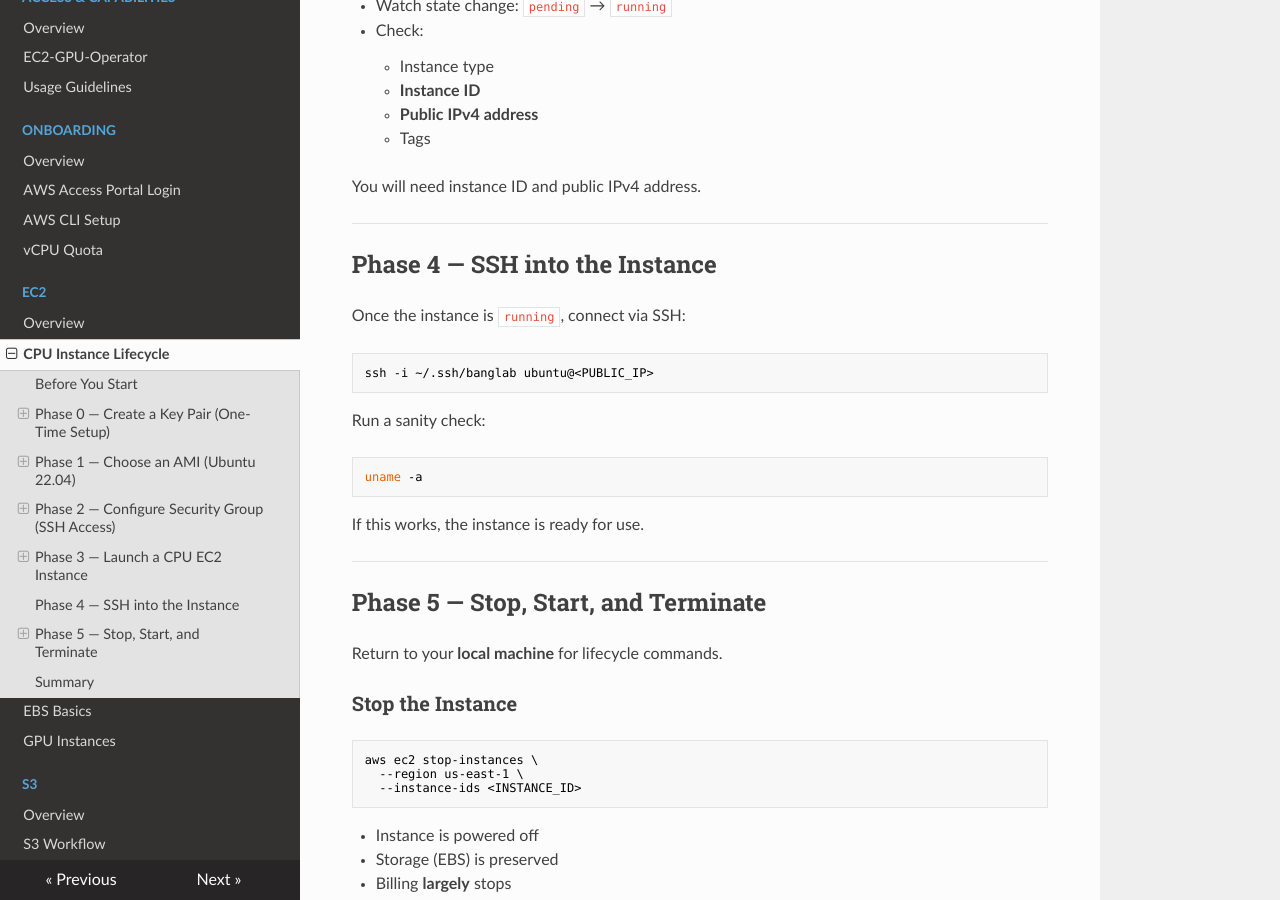
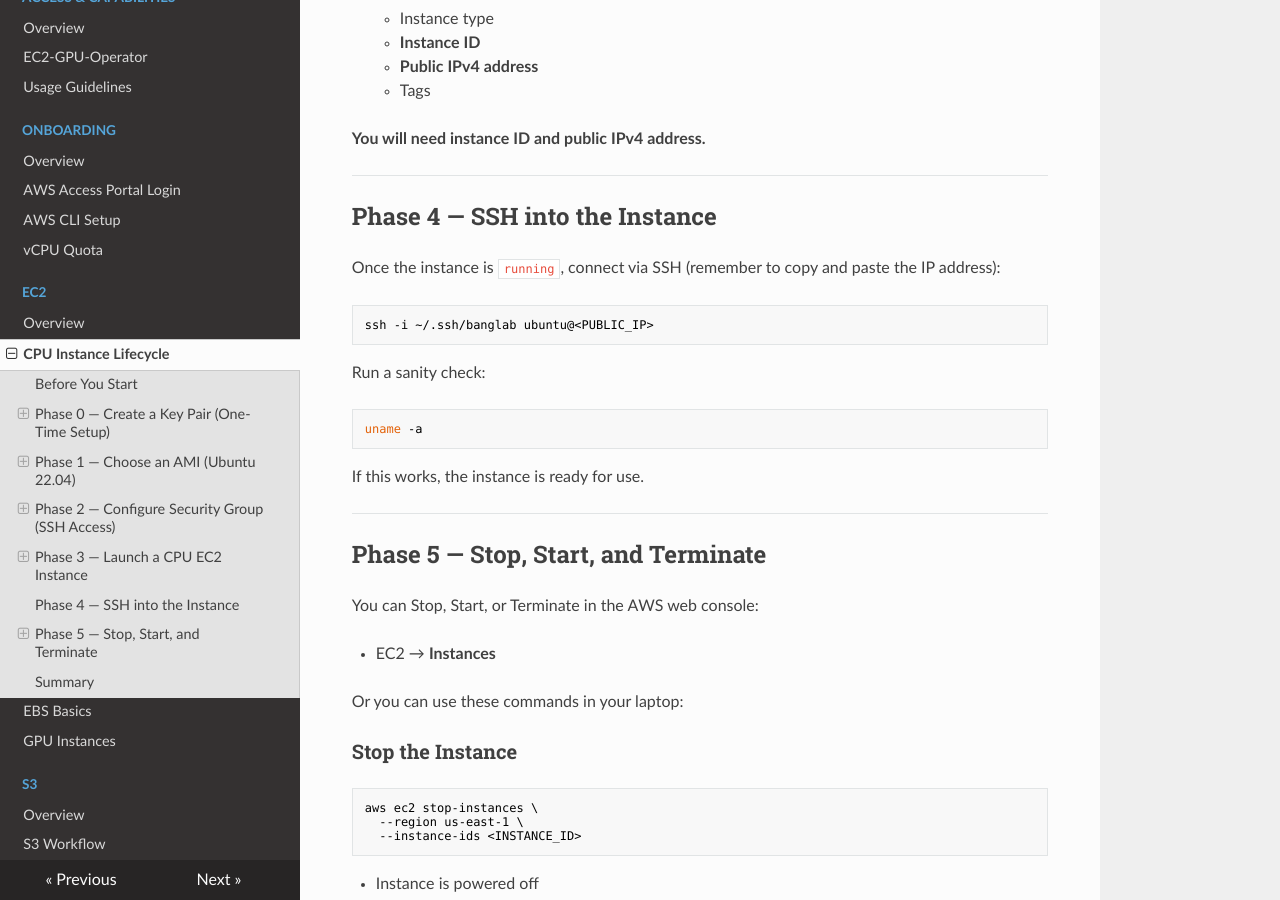
Before and after one commit to xiransong/banglab-aws-docs, an MkDocs documentation site: the page built from docs/ec2/cpu-instance-lifecycle.md, in a window 1280 px wide and 900 px high, scrolled down 3979 px. Built offline with MkDocs 1.6.1, drawn with Linux system fonts in a browser that asks for light colours; nearby versions of some CDN libraries; some of the changed text lies outside the part shown.

Commit message:
updating

````diff
--- a/docs/ec2/cpu-instance-lifecycle.md
+++ b/docs/ec2/cpu-instance-lifecycle.md
@@ -23,7 +23,7 @@
 
 - selected your account, and chosen **EC2-GPU-Operator** to open the AWS console
 
-- authenticated in your terminal using SSO:
+- authenticated in your laptop terminal using SSO:
 
 ```bash
 aws sso login --profile <your-profile-name>
@@ -38,7 +38,7 @@
 We recommend creating an SSH key locally and uploading **only the public key**
 to AWS.
 
-Generate a key pair:
+Generate a key pair (Press Enter to select the default values.):
 
 ```bash
 ssh-keygen -t ed25519 -f ~/.ssh/banglab
@@ -149,11 +149,8 @@
 
 We use `t3.small` as an example:
 
-* requires **2 vCPUs**
+* requires **2 vCPUs** for All Standard (A, C, D, H, I, M, R, T, Z) Spot Instance Requests (this is usually satisfied for a new AWS account)
 * suitable for lightweight testing
-
-If your account still has **0 vCPU quota**, this step will fail.
-Request a quota increase before continuing.
 
 Launch the instance:
 
@@ -205,13 +202,13 @@
     * **Public IPv4 address**
     * Tags
 
-You will need instance ID and public IPv4 address.
+**You will need instance ID and public IPv4 address.**
 
 ---
 
 ## Phase 4 — SSH into the Instance
 
-Once the instance is `running`, connect via SSH:
+Once the instance is `running`, connect via SSH (remember to copy and paste the IP address):
 
 ```bash
 ssh -i ~/.ssh/banglab ubuntu@<PUBLIC_IP>
@@ -229,7 +226,11 @@
 
 ## Phase 5 — Stop, Start, and Terminate
 
-Return to your **local machine** for lifecycle commands.
+You can Stop, Start, or Terminate in the AWS web console:
+
+* EC2 → **Instances**
+
+Or you can use these commands in your laptop:
 
 ### Stop the Instance
 
````
Also changed, not shown: docs/ec2/gpu-instances.md (+1 -1 lines), docs/ec2/index.md (+1 -2 lines), docs/onboarding/aws-access-portal.md (+3 -1 lines), docs/onboarding/aws-cli-setup.md (+4 -4 lines), docs/assets/images/aws-console.png (added).
